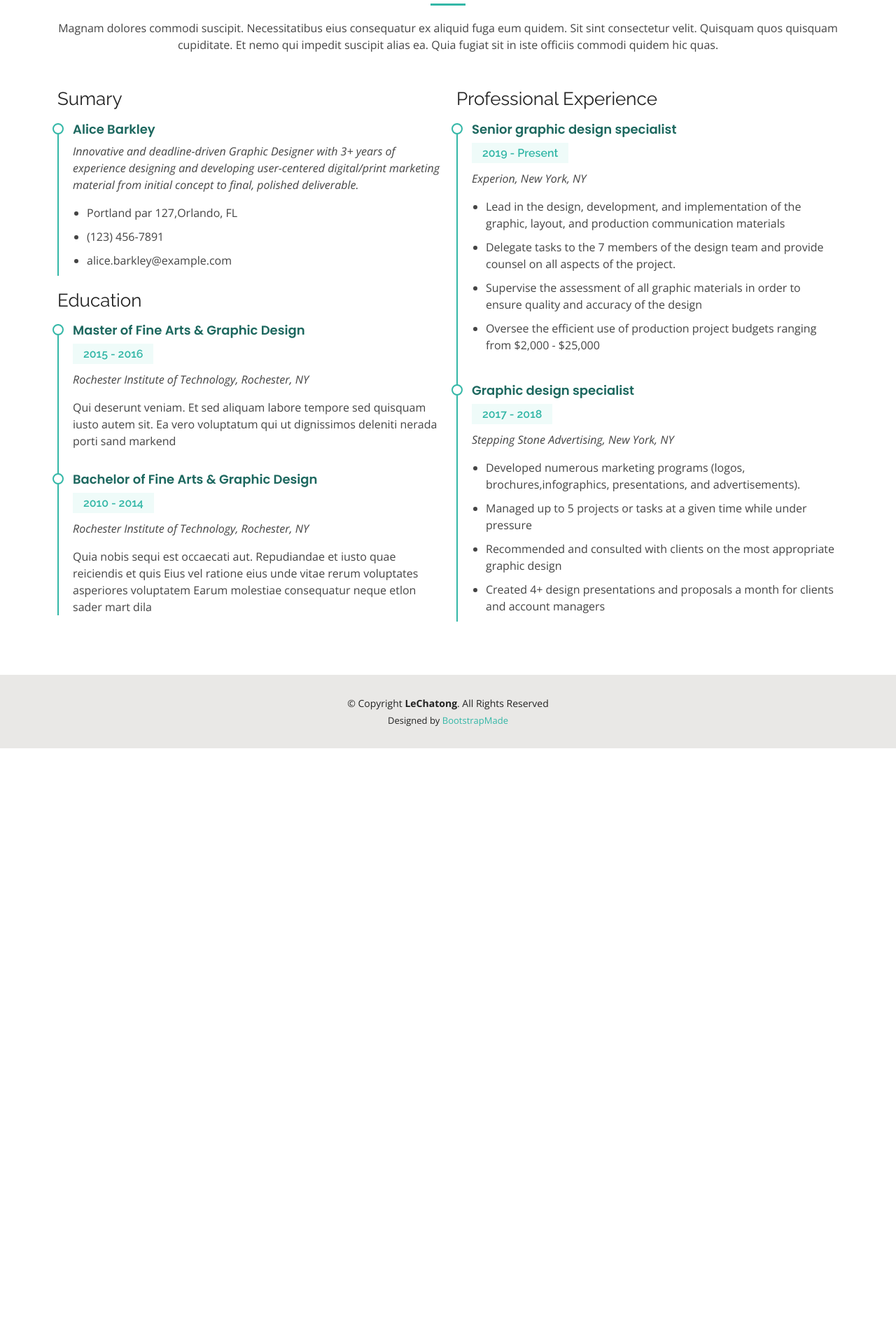
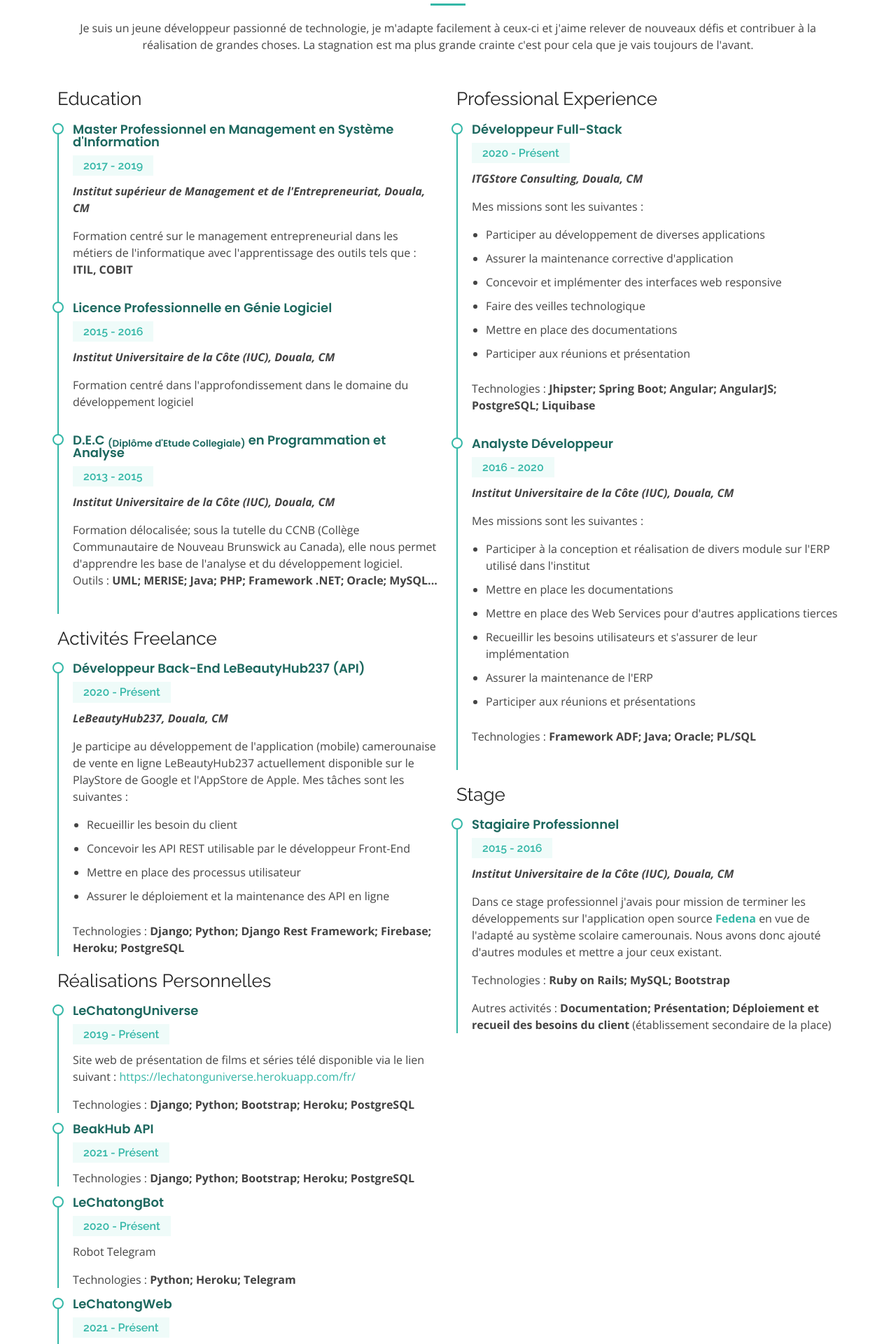
Before and after one commit to LeChatong/lechatong-web, an Angular app: page /resume.html in a window 1280 px wide. Shown: the part 160-2080 px from the top of the page at 70% size. Before the commit the page ends 1229 px from the top, so only its background shows below. Built offline with nearby package versions, Linux system fonts and the light colour scheme.

Commit message:
Updatde about and resume

```diff
--- a/src/app/about/about.component.html
+++ b/src/app/about/about.component.html
@@ -22,7 +22,7 @@
               <div class="col-lg-6">
                 <ul>
                   <li><i class="bi bi-rounded-right"></i> <strong>Birthday:</strong> 12 Avril 1994</li>
-                  <li><i class="bi bi-rounded-right"></i> <strong>Website:</strong> www.example.com</li>
+                  <li><i class="bi bi-rounded-right"></i> <strong>Website:</strong> <a href="https://lechatong-web.herokuapp.com/" target="_blank"> www.lechatong-web.herokuapp.com</a> </li>
                   <li><i class="bi bi-rounded-right"></i> <strong>Phone:</strong>+237 6 97 54 84 44</li>
                   <li><i class="bi bi-rounded-right"></i> <strong>City:</strong> Douala, Cameroun</li>
                 </ul>
@@ -110,43 +110,8 @@
         </div>
 
       </div>
-    </section><!-- End Skills Section -->
-
-    <!-- ======= Facts Section ======= -->
-    <section id="facts" class="facts">
-      <div class="container" data-aos="fade-up">
-
-        <div class="section-title">
-          <h2>Facts</h2>
-          <p>Magnam dolores commodi suscipit. Necessitatibus eius consequatur ex aliquid fuga eum quidem. Sit sint consectetur velit. Quisquam quos quisquam cupiditate. Et nemo qui impedit suscipit alias ea. Quia fugiat sit in iste officiis commodi quidem hic quas.</p>
-        </div>
-
-        <div class="row counters">
-
-          <div class="col-lg-3 col-6 text-center">
-            <span data-purecounter-start="0" data-purecounter-end="232" data-purecounter-duration="1" class="purecounter"></span>
-            <p>Clients</p>
-          </div>
-
-          <div class="col-lg-3 col-6 text-center">
-            <span data-purecounter-start="0" data-purecounter-end="521" data-purecounter-duration="1" class="purecounter"></span>
-            <p>Projects</p>
-          </div>
-
-          <div class="col-lg-3 col-6 text-center">
-            <span data-purecounter-start="0" data-purecounter-end="1463" data-purecounter-duration="1" class="purecounter"></span>
-            <p>Hours Of Support</p>
-          </div>
-
-          <div class="col-lg-3 col-6 text-center">
-            <span data-purecounter-start="0" data-purecounter-end="15" data-purecounter-duration="1" class="purecounter"></span>
-            <p>Hard Workers</p>
-          </div>
-
-        </div>
-
-      </div>
-    </section><!-- End Facts Section -->
+    </section>
+  <!-- End Skills Section -->
 
     <!-- ======= Testimonials Section ======= -->
     <section id="testimonials" class="testimonials">
--- a/src/app/app.component.html
+++ b/src/app/app.component.html
@@ -25,10 +25,10 @@
       </nav><!-- .navbar -->
 
       <div class="header-social-links">
-        <a href="#" class="twitter"><i class="bi bi-twitter"></i></a>
-        <a href="#" class="facebook"><i class="bi bi-facebook"></i></a>
-        <a href="#" class="instagram"><i class="bi bi-instagram"></i></a>
-        <a href="#" class="linkedin"><i class="bi bi-linkedin"></i></a>
+        <a href="https://twitter.com/LeChatong/" target="_blank" class="twitter"><i class="bi bi-twitter"></i></a>
+        <a href="https://github.com/LeChatong/" target="_blank" class="github"><i class="bi bi-github"></i></a>
+        <a href="https://t.me/lechatong/" target="_blank" class="telegram"><i class="bi bi-telegram"></i></a>
+        <a href="https://www.linkedin.com/in/ulrich-armel-tchatong-0a3860bb/" target="_blank" class="linkedin"><i class="bi bi-linkedin"></i></a>
       </div>
 
     </div>
--- a/src/app/resume/resume.component.html
+++ b/src/app/resume/resume.component.html
@@ -3,59 +3,122 @@
 
     <div class="section-title">
       <h2>Resume</h2>
-      <p>Magnam dolores commodi suscipit. Necessitatibus eius consequatur ex aliquid fuga eum quidem. Sit sint consectetur velit. Quisquam quos quisquam cupiditate. Et nemo qui impedit suscipit alias ea. Quia fugiat sit in iste officiis commodi quidem hic quas.</p>
+      <p>
+        Je suis un jeune développeur passionné de technologie, je m'adapte facilement à
+        ceux-ci et j'aime relever de nouveaux défis et contribuer à la réalisation de
+        grandes choses. La stagnation est ma plus grande crainte c'est pour cela que je
+        vais toujours de l'avant.
+      </p>
     </div>
 
     <div class="row">
       <div class="col-lg-6">
-        <h3 class="resume-title">Sumary</h3>
-        <div class="resume-item pb-0">
-          <h4>Alice Barkley</h4>
-          <p><em>Innovative and deadline-driven Graphic Designer with 3+ years of experience designing and developing user-centered digital/print marketing material from initial concept to final, polished deliverable.</em></p>
-          <ul>
-            <li>Portland par 127,Orlando, FL</li>
-            <li>(123) 456-7891</li>
-            <li>alice.barkley@example.com</li>
-          </ul>
+        <h3 class="resume-title">Education</h3>
+        <div class="resume-item">
+          <h4>Master Professionnel en Management en Système d'Information</h4>
+          <h5>2017 - 2019</h5>
+          <p><em><b>Institut supérieur de Management et de l'Entrepreneuriat, Douala, CM</b></em></p>
+          <p>Formation centré sur le management entrepreneurial dans les métiers de l'informatique avec l'apprentissage des outils tels que : <b>ITIL, COBIT</b></p>
+        </div>
+        <div class="resume-item">
+          <h4>Licence Professionnelle en Génie Logiciel</h4>
+          <h5>2015 - 2016</h5>
+          <p><em><b>Institut Universitaire de la Côte (IUC), Douala, CM</b></em></p>
+          <p>
+            Formation centré dans l'approfondissement dans le domaine du développement logiciel
+          </p>
+        </div>
+        <div class="resume-item">
+          <h4>D.E.C <sub>(Diplôme d'Etude Collegiale)</sub> en Programmation et Analyse</h4>
+          <h5>2013 - 2015</h5>
+          <p><em><b>Institut Universitaire de la Côte (IUC), Douala, CM</b></em></p>
+          <p>
+            Formation délocalisée; sous la tutelle du CCNB (Collège Communautaire de Nouveau Brunswick au Canada), elle nous permet d'apprendre les base de l'analyse et du développement logiciel.<br/>
+            Outils : <b>UML; MERISE; Java; PHP; Framework .NET; Oracle; MySQL...</b>
+          </p>
         </div>
 
-        <h3 class="resume-title">Education</h3>
-        <div class="resume-item">
-          <h4>Master of Fine Arts &amp; Graphic Design</h4>
-          <h5>2015 - 2016</h5>
-          <p><em>Rochester Institute of Technology, Rochester, NY</em></p>
-          <p>Qui deserunt veniam. Et sed aliquam labore tempore sed quisquam iusto autem sit. Ea vero voluptatum qui ut dignissimos deleniti nerada porti sand markend</p>
+        <h3 class="resume-title">Activités Freelance</h3>
+        <div class="resume-item pb-0">
+          <h4>Développeur Back-End LeBeautyHub237 (API)</h4>
+          <h5>2020 - Présent</h5>
+          <p><em><b>LeBeautyHub237, Douala, CM</b></em></p>
+          <p>Je participe au développement de l'application (mobile) camerounaise de vente en ligne LeBeautyHub237 actuellement disponible sur le PlayStore de Google et l'AppStore de Apple. Mes tâches sont les suivantes :</p>
+          <ul>
+            <li>Recueillir les besoin du client</li>
+            <li>Concevoir les API REST utilisable par le développeur Front-End</li>
+            <li>Mettre en place des processus utilisateur</li>
+            <li>Assurer le déploiement et la maintenance des API en ligne</li>
+          </ul>
+          <p>Technologies : <b>Django; Python; Django Rest Framework; Firebase; Heroku; PostgreSQL</b></p>
         </div>
-        <div class="resume-item">
-          <h4>Bachelor of Fine Arts &amp; Graphic Design</h4>
-          <h5>2010 - 2014</h5>
-          <p><em>Rochester Institute of Technology, Rochester, NY</em></p>
-          <p>Quia nobis sequi est occaecati aut. Repudiandae et iusto quae reiciendis et quis Eius vel ratione eius unde vitae rerum voluptates asperiores voluptatem Earum molestiae consequatur neque etlon sader mart dila</p>
+
+        <h3 class="resume-title">Réalisations Personnelles</h3>
+        <div class="resume-item pb-0">
+          <h4>LeChatongUniverse</h4>
+          <h5>2019 - Présent</h5>
+          <p>Site web de présentation de films et séries télé disponible via le lien suivant :
+            <a href="https://lechatonguniverse.herokuapp.com/fr/" target="_blank">https://lechatonguniverse.herokuapp.com/fr/</a></p>
+          <p>Technologies : <b>Django; Python; Bootstrap; Heroku; PostgreSQL</b></p>
+        </div>
+        <div class="resume-item pb-0">
+          <h4>BeakHub API</h4>
+          <h5>2021 - Présent</h5>
+          <p>Technologies : <b>Django; Python; Bootstrap; Heroku; PostgreSQL</b></p>
+        </div>
+        <div class="resume-item pb-0">
+          <h4>LeChatongBot</h4>
+          <h5>2020 - Présent</h5>
+          <p>Robot Telegram</p>
+          <p>Technologies : <b>Python; Heroku; Telegram</b></p>
+        </div>
+        <div class="resume-item pb-0">
+          <h4>LeChatongWeb</h4>
+          <h5>2021 - Présent</h5>
+          <p>Site Web</p>
+          <p>Technologies : <b>Angular; Bootstrap; Heroku</b></p>
         </div>
       </div>
       <div class="col-lg-6">
         <h3 class="resume-title">Professional Experience</h3>
         <div class="resume-item">
-          <h4>Senior graphic design specialist</h4>
-          <h5>2019 - Present</h5>
-          <p><em>Experion, New York, NY </em></p>
+          <h4>Développeur Full-Stack</h4>
+          <h5>2020 - Présent</h5>
+          <p><em><b>ITGStore Consulting, Douala, CM</b> </em></p>
+          <p>Mes missions sont les suivantes :</p>
           <ul>
-            <li>Lead in the design, development, and implementation of the graphic, layout, and production communication materials</li>
-            <li>Delegate tasks to the 7 members of the design team and provide counsel on all aspects of the project. </li>
-            <li>Supervise the assessment of all graphic materials in order to ensure quality and accuracy of the design</li>
-            <li>Oversee the efficient use of production project budgets ranging from $2,000 - $25,000</li>
+            <li>Participer au développement de diverses applications</li>
+            <li>  Assurer la maintenance corrective d'application</li>
+            <li>  Concevoir et implémenter des interfaces web responsive</li>
+            <li>  Faire des veilles technologique</li>
+            <li>  Mettre en place des documentations</li>
+            <li>  Participer aux réunions et présentation</li>
           </ul>
+          <p>Technologies : <b>Jhipster; Spring Boot; Angular; AngularJS; PostgreSQL; Liquibase</b></p>
         </div>
         <div class="resume-item">
-          <h4>Graphic design specialist</h4>
-          <h5>2017 - 2018</h5>
-          <p><em>Stepping Stone Advertising, New York, NY</em></p>
+          <h4>Analyste Développeur</h4>
+          <h5>2016 - 2020</h5>
+          <p><em><b>Institut Universitaire de la Côte (IUC), Douala, CM</b></em></p>
+          <p>Mes missions sont les suivantes :</p>
           <ul>
-            <li>Developed numerous marketing programs (logos, brochures,infographics, presentations, and advertisements).</li>
-            <li>Managed up to 5 projects or tasks at a given time while under pressure</li>
-            <li>Recommended and consulted with clients on the most appropriate graphic design</li>
-            <li>Created 4+ design presentations and proposals a month for clients and account managers</li>
+            <li>Participer à la conception et réalisation de divers module sur l'ERP utilisé dans l'institut</li>
+            <li>  Mettre en place les documentations</li>
+            <li>  Mettre en place des Web Services pour d'autres applications tierces</li>
+            <li>  Recueillir les besoins utilisateurs et s'assurer de leur implémentation</li>
+            <li>  Assurer la maintenance de l'ERP</li>
+            <li>  Participer aux réunions et présentations</li>
           </ul>
+          <p>Technologies : <b>Framework ADF; Java; Oracle; PL/SQL</b></p>
+        </div>
+        <h3 class="resume-title">Stage</h3>
+        <div class="resume-item">
+          <h4>Stagiaire Professionnel</h4>
+          <h5>2015 - 2016</h5>
+          <p><em><b>Institut Universitaire de la Côte (IUC), Douala, CM</b></em></p>
+          <p>Dans ce stage professionnel j'avais pour mission de terminer les développements sur l'application open source <a href="https://fedena.com/" target="_blank"><b>Fedena</b></a> en vue de l'adapté au système scolaire camerounais. Nous avons donc ajouté d'autres modules et mettre a jour ceux existant.</p>
+          <p>Technologies : <b>Ruby on Rails; MySQL; Bootstrap</b></p>
+          <p>Autres activités : <b>Documentation; Présentation; Déploiement et recueil des besoins du client</b> (établissement secondaire de la place)</p>
         </div>
       </div>
     </div>
```
Also changed, not shown: src/index.html (+0 -7 lines).
